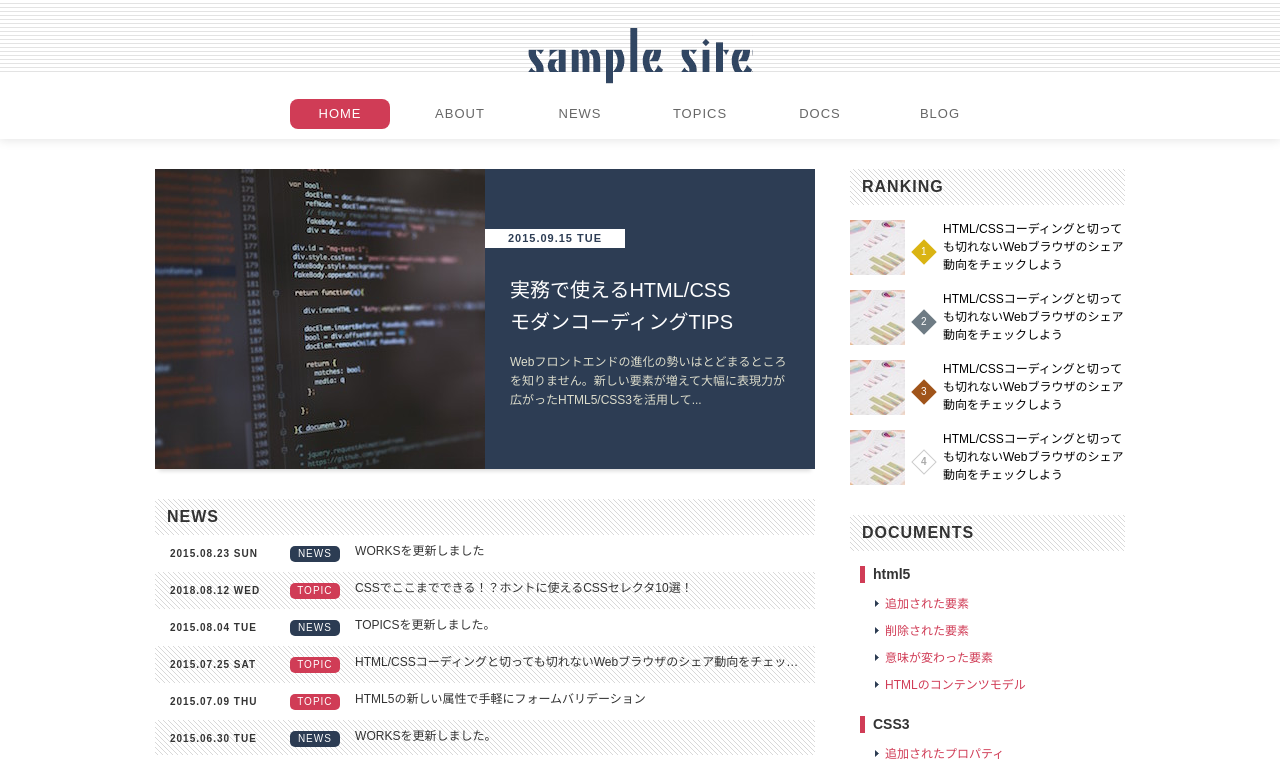
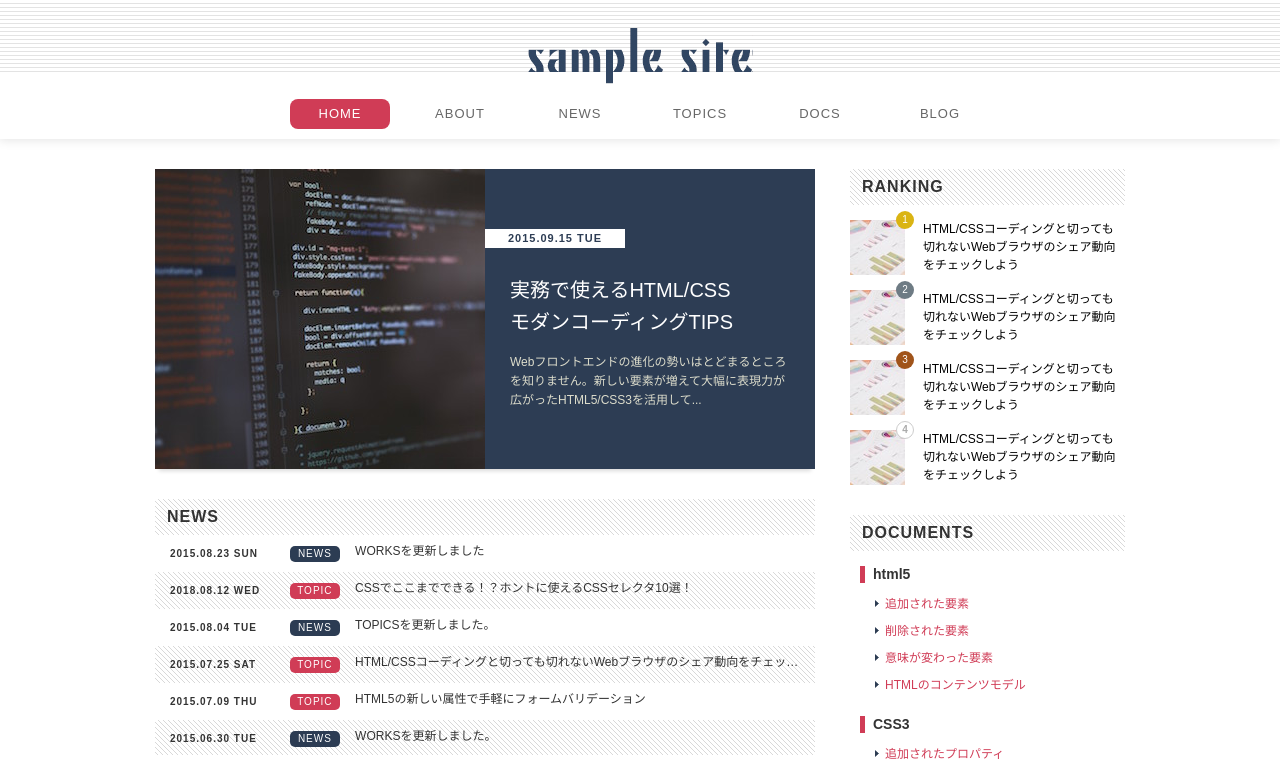
Before and after one commit to peeeechi/html5-css3-moern-coding, a Next.js app: page /standard-layout in a window 1280 px wide. Shown: the top 773 px of the page. Built offline with nearby package versions, Linux system fonts and the light colour scheme.

Commit message:
finish self coding (standard-layout)

```diff
--- a/pages/standard-layout/standard-layout.module.scss
+++ b/pages/standard-layout/standard-layout.module.scss
@@ -359,6 +359,7 @@ $nav-item-height: 30px;
 
         .ranking-item {
             margin-top: 15px;
+            position: relative;
 
             a {
                 // a要素をblock要素とし、
@@ -380,8 +381,10 @@ $nav-item-height: 30px;
 
             .text {
                 display: inline-block;
-                width: 182px;
+                // width: 182px;
+                width: 200px;
                 color: #000;
+                margin-left: 18px;
 
                 // inline, table cell にのみ有効
                 vertical-align: top;
@@ -392,21 +395,26 @@ $nav-item-height: 30px;
             // ランキングマーク
             .order {
                 display: inline-block;
+                position: absolute;
+                left: 36px;
+                top: -9px;
                 width: 18px;
                 height: 18px;
                 margin: 0 10px;
                 border: 1px solid #ccc;
+                border-radius: 9px 9px;
                 color: #aaa;
                 vertical-align: 20px;
                 text-align: center;
                 font-weight: bold;
                 // 内側の高さなので height(18px) - border(2px) = 16px
                 line-height: 16px;
+                background-color: #fff;
 
                 // □を傾かせて菱形にする
-                transform: rotate(45deg);
-                -webkit-transform: rotate(45deg);
-                -ms-transform: rotate(45deg);
+                // transform: rotate(45deg);
+                // -webkit-transform: rotate(45deg);
+                // -ms-transform: rotate(45deg);
 
                 &::before {
                     content: counter(ranking);
@@ -415,9 +423,9 @@ $nav-item-height: 30px;
                     // inline-block へ変更する
                     display: inline-block;
                     font-size: $base-font-size;
-                    transform: rotate(-45deg);
-                    -webkit-transform: rotate(-45deg);
-                    -ms-transform: rotate(-45deg);
+                    // transform: rotate(-45deg);
+                    // -webkit-transform: rotate(-45deg);
+                    // -ms-transform: rotate(-45deg);
                 }
             }
 
```
